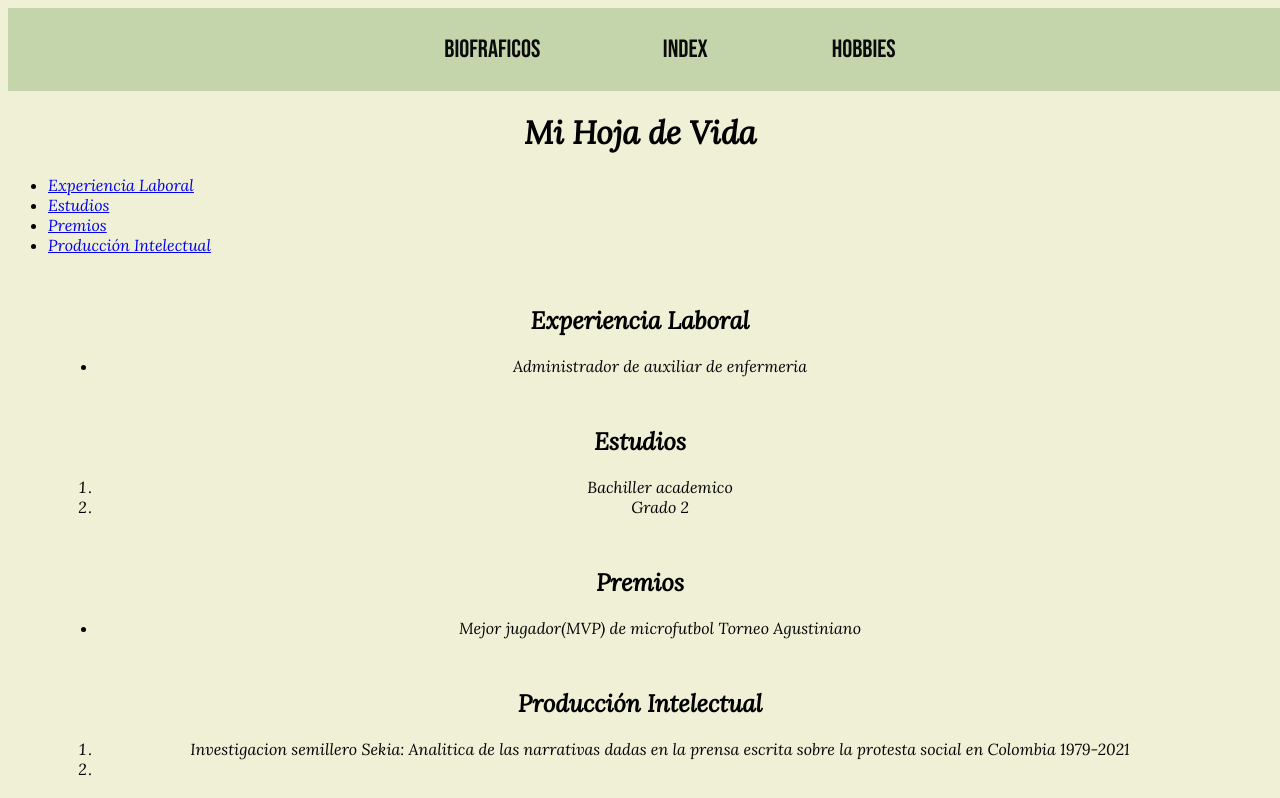
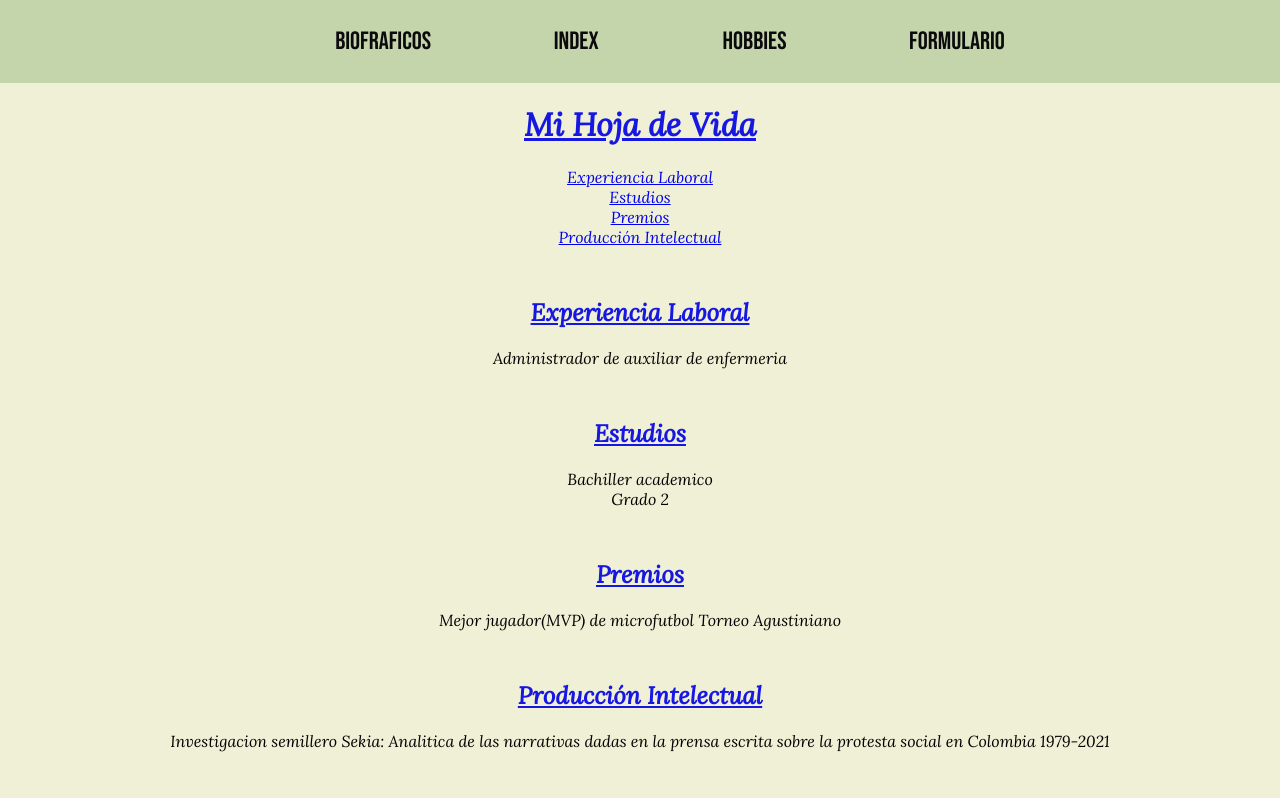
Before and after one commit to Camilodez/Desarrollo-Web, a plain HTML site: page Taller_1/hojadevida.html in a window 1280 px wide. Shown: the top 798 px of the page. Drawn offline with Linux system fonts and the light colour scheme.

Commit message:
update full

```diff
--- a/Taller_1/css/Biograficos.css
+++ b/Taller_1/css/Biograficos.css
@@ -5,6 +5,12 @@ html{
     height: 100%;
     width: 100%;
     overflow-x: hidden;
+}
+
+h1, h2, h3, h4, h5, h6 {
+    text-decoration: underline;
+    color:#1717e2
+
 }
 header {
     background-color: #c4d4ab;
@@ -33,8 +39,8 @@ header div ol a {
 }
 
 .boton :hover{
-    background-color: #1717e2;
-    color: #6565ad;
+
+    color: #eff0d5;
 
 }
 
@@ -47,14 +53,14 @@ body {
 
 
 #maintitle{
-    color: rgb(0, 0, 0);
+
     text-align: center;
     font-size: 50px;
 
 }
 
 #titletable{
-    color: rgb(0, 0, 0);
+
     text-align: center;
     font-size: 30px;
 }
@@ -145,3 +151,25 @@ body, h1, h2, p, figure {
     font-size: 0.8em;
     color: #666; /* Color del texto secundario */
 }
+
+
+#Table thead {
+    background-color: darkblue; /* Fondo azul oscuro */
+    color: white; /* Texto blanco */
+    font-weight: bold; /* Texto en negrita */
+}
+
+/* Estilos para las filas pares de la tabla */
+#Table tbody tr:nth-child(even) {
+    background-color: #c4d4ab; /* Fondo verde claro para filas pares */
+}
+
+/* Estilos para las filas impares de la tabla */
+#Table tbody tr:nth-child(odd) {
+    background-color: white; /* Fondo blanco para filas impares */
+}
+
+/* Estilos para las celdas de la tabla */
+#Table td {
+    color: black; /* Texto negro para todas las celdas */
+}
--- /dev/null
+++ b/Taller_1/css/Formulario.css
@@ -0,0 +1,49 @@
+@import url('https://fonts.googleapis.com/css2?family=Bebas+Neue&family=Kanit:wght@300&family=Lora:ital@1&display=swap');
+html{
+    height: 100%;
+    width: 100%;
+    overflow-x: hidden;
+}
+h1, h2, h3, h4, h5, h6 {
+    text-decoration: underline;
+    color:#1717e2
+
+}
+header {
+    background-color: #c4d4ab;
+    width: 100%; /* Ancho del encabezado */
+    padding: 10px;
+    text-align: center;
+    font-family: 'Bebas Neue', sans-serif;
+    position: sticky;
+    top: 0;
+}
+
+
+header div ol {
+    text-decoration: none;
+    color: #0b0b0d;
+    text-align: center;
+
+
+}
+
+header div ol a {
+    text-decoration: none;
+    color: #0b0b0d;
+    margin: 60px;
+    font-size: 25px;
+}
+
+.boton :hover{
+
+    color: #eff0d5;
+
+}
+
+body {
+    font-family: 'Lora', serif;
+    margin: 0;
+    background-color: #eff0d5;
+
+}
--- a/Taller_1/css/hobbies.css
+++ b/Taller_1/css/hobbies.css
@@ -7,6 +7,12 @@ html{
     height: 100%;
     width: 100%;
     overflow-x: hidden;
+
+}
+
+h1, h2, h3, h4, h5, h6 {
+    text-decoration: underline;
+    color:#1717e2
 
 }
 header {
@@ -38,8 +44,8 @@ body {
 
 }
 .boton :hover{
-    background-color: #1717e2;
-    color: #1717e2;
+
+    color: #eff0d5;
 
 }
 #maintitle{
--- a/Taller_1/css/hojadevida.css
+++ b/Taller_1/css/hojadevida.css
@@ -4,6 +4,11 @@ html{
     height: 100%;
     width: 100%;
     overflow-x: hidden;
+}
+h1, h2, h3, h4, h5, h6 {
+    text-decoration: underline;
+    color:#1717e2
+
 }
 header {
     background-color: #c4d4ab;
@@ -32,14 +37,14 @@ header div ol a {
 }
 
 .boton :hover{
-    background-color: #1717e2;
-    color: #1717e2;
+
+    color: #eff0d5;
 
 }
 
 body {
     font-family: 'Lora', serif;
-
+    margin: 0;
     background-color: #eff0d5;
 
 }
@@ -55,10 +60,43 @@ section {
     text-align: center;
 }
 
-.navmenu ul{
+nav{
     text-align: center;
 }
 
+#navmenu{
+    text-align: center;
+    padding: 0;
+    margin: 0;
+}
+
+#experiencia ul{
+    text-align: center;
+    padding: 0;
+    margin: 0;
+    list-style: none;
+}
+
+#estudios ol{
+    text-align: center;
+    padding: 0;
+    margin: 0;
+    list-style: none;
+}
+
+#premios ul{
+    text-align: center;
+    padding: 0;
+    margin: 0;
+    list-style: none;
+}
+
+#produccion ol{
+    text-align: center;
+    padding: 0;
+    margin: 0;
+    list-style: none;
+}
 
 
 
--- a/Taller_1/css/index.css
+++ b/Taller_1/css/index.css
@@ -5,6 +5,12 @@ html{
     height: 100%;
     width: 100%;
     overflow-x: hidden;
+}
+
+h1, h2, h3, h4, h5, h6 {
+    text-decoration: underline;
+    color:#1717e2
+
 }
 header {
     background-color: #c4d4ab;
@@ -32,9 +38,9 @@ header div ol a {
     font-size: 25px;
 }
 
- .boton :hover{
-    background-color: #1717e2;
-    color: #1717e2;
+.boton :hover{
+
+    color: #eff0d5;
 
 }
 
--- a/Taller_1/hojadevida.html
+++ b/Taller_1/hojadevida.html
@@ -17,6 +17,7 @@
                 <span class="boton"> <a href="./biograficos.html" > Biofraficos</a></span>
                 <span class="boton"><a href="./index.html">index </a></span>
                <span class="boton"><a href="./hobbies.html"> Hobbies</a> </span>
+               <span class="boton"><a href="./Formulario.html"> Formulario</a></span>
             </ol>
 
         </div>
@@ -43,8 +44,6 @@
             <h2>Experiencia Laboral</h2>
             <ul>
                 <li>Administrador de auxiliar de enfermeria </li>
-
-                <!-- Agrega más elementos según sea necesario -->
             </ul>
         </section>
 
@@ -55,7 +54,7 @@
             <ol>
                 <li>Bachiller academico</li>
                 <li>Grado 2</li>
-                <!-- Agrega más elementos según sea necesario -->
+
             </ol>
         </section>
 
```
Also changed, not shown: Taller_1/Formulario.html (added, +57 -0 lines), Taller_1/biograficos.html (+2 -1 lines), Taller_1/hobbies.html (+2 -1 lines), Taller_1/index.html (+2 -1 lines), Taller_1/js/Formulario.js (added, +12 -0 lines). Lines whose indentation alone changed are shown as unchanged.
